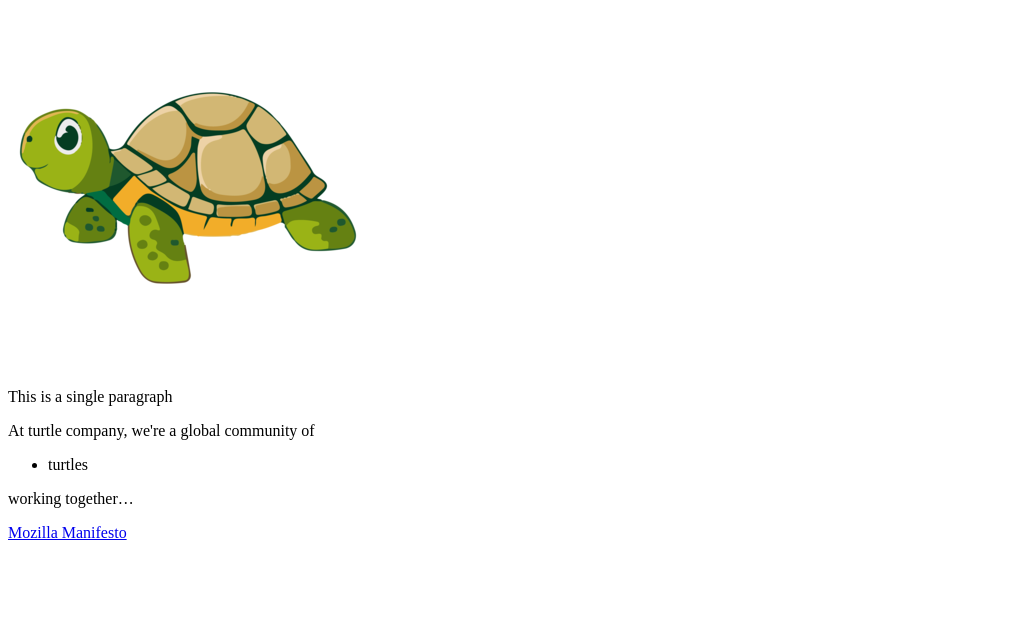
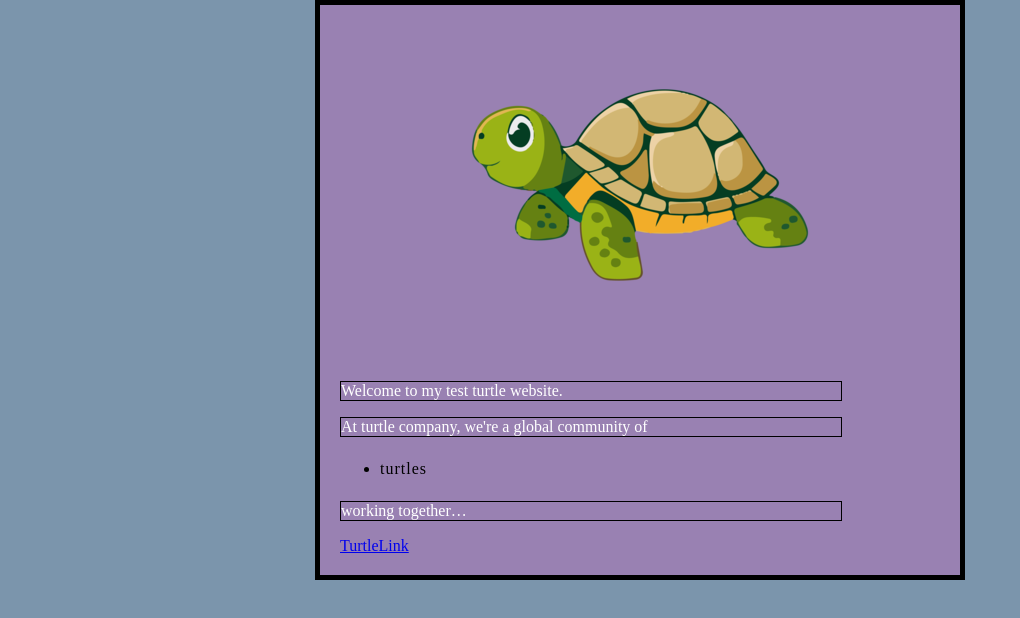
Before and after one commit to biversen04/testsite, a plain HTML site: page index.html in a window 1280 px wide. Shown: the whole page, without its empty margins (0-1020 px from the left). Drawn offline with Linux system fonts and the light colour scheme.

Commit message:
turtletest
test

```diff
--- a/index.html
+++ b/index.html
@@ -4,10 +4,11 @@
     <meta charset="utf-8" />
     <meta name="viewport" content="width=device-width" />
     <title>My test page</title>
+    <link href="styles/styles.css" rel="stylesheet" />
   </head>
   <body>
     <img src="images/turtle.png" alt="turtle image" />
-    <p>This is a single paragraph</p>
+    <p>Welcome to my test turtle website.</p>
     <p>At turtle company, we're a global community of</p>
 
 <ul>
@@ -16,7 +17,7 @@
 
 <p>working together…</p>
 <a href="https://www.mozilla.org/en-US/about/manifesto/">
-    Mozilla Manifesto
+    TurtleLink
   </a>
   </body>
 </html>
--- /dev/null
+++ b/styles/styles.css
@@ -0,0 +1,30 @@
+html {
+  background-color: #7b95ac;
+}
+img {
+  display: block;
+  margin: 0 auto;
+}
+p {
+  color: rgb(255, 255, 255);
+  width: 500px;
+  border: 1px solid black;
+}
+h1 {
+  margin: 0;
+  padding: 20px 0;
+  color: #00539f;
+  text-shadow: 3px 3px 1px black;
+}
+li {
+  font-size: 16px;
+  line-height: 2;
+  letter-spacing: 1px;
+}
+body {
+  width: 600px;
+  margin: 0 auto;
+  background-color: #9981b2;
+  padding: 0 20px 20px 20px;
+  border: 5px solid black;
+}
```
Also changed, not shown: 1 other file.
